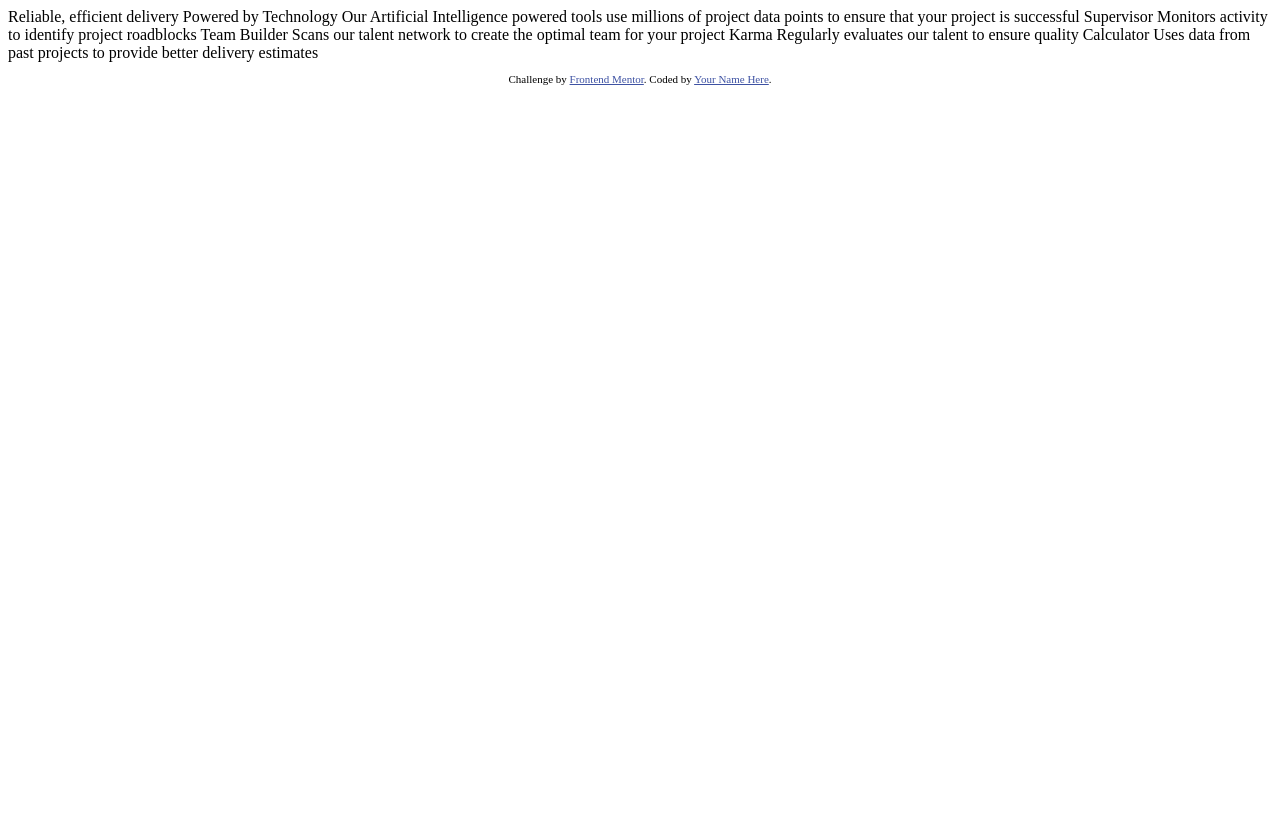
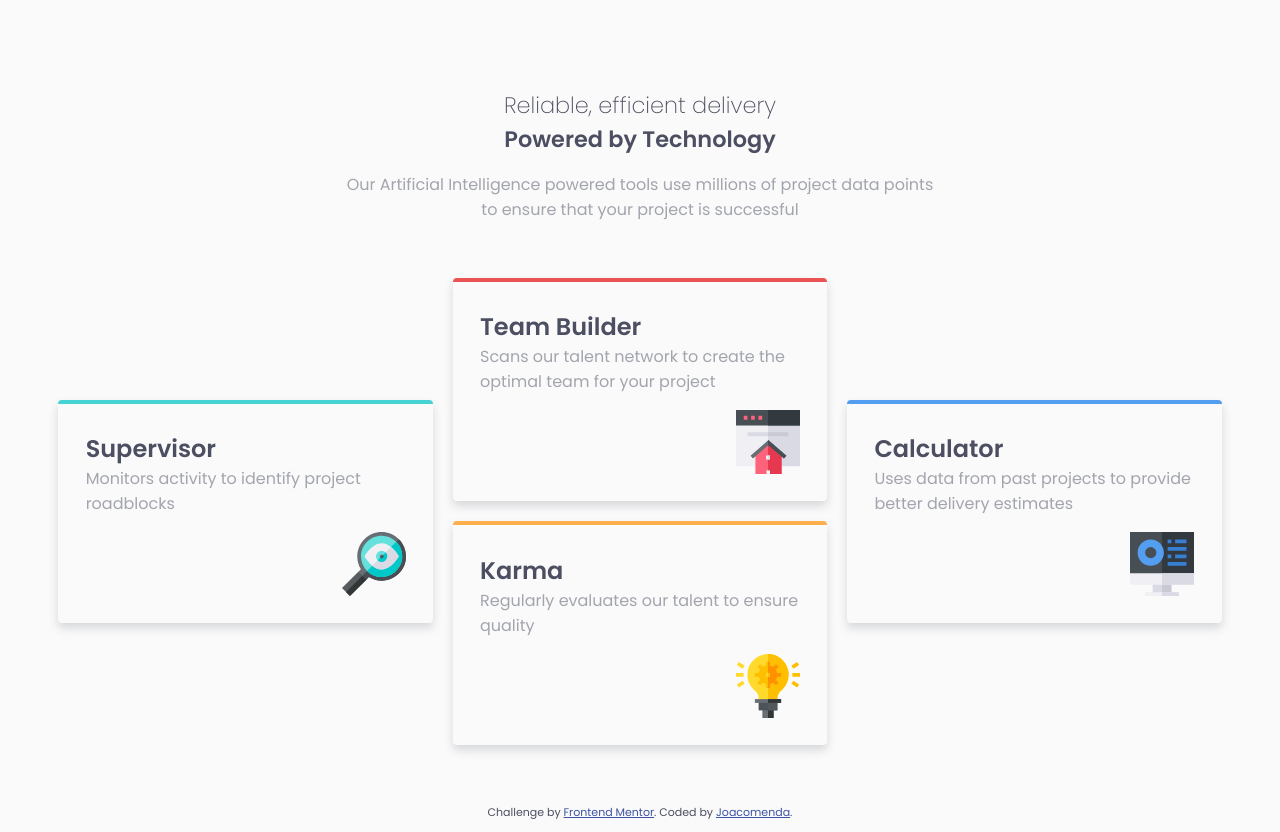
Before and after one commit to joacomenda/four-card-feature-section-master, a plain HTML site: page index.html in a window 1280 px wide. Before the commit the page ends 800 px from the top, so only its background shows below. Drawn offline with Linux system fonts and the light colour scheme.

Commit message:
finished design

```diff
--- /dev/null
+++ b/index.css
@@ -0,0 +1,155 @@
+body
+{
+    margin: 0;
+    padding: 0;
+    font-family: Poppins;
+    background-color: hsl(0, 0%, 98%);
+    color: hsl(234, 12%, 34%);
+}
+
+/*Layout*/
+
+h1
+{
+    margin: 0;
+}
+
+.container
+{
+    padding: 3em;
+    display: grid;
+    justify-items: center;
+}
+
+.header-info
+{
+    margin-top: 5vh;
+    margin-bottom: 5vh;
+}
+
+.header-title
+{
+    display: flex;
+    flex-direction: column;
+    align-items: center;
+    justify-items: center;
+}
+
+.title-1
+{
+    font-weight: 200;
+}
+
+.title-2
+{
+    font-weight: 600;
+}
+
+.intro-text
+{
+    text-align: center;
+    color: hsl(229, 6%, 66%);
+    max-width: 600px;
+}
+
+.card-container
+{
+    box-shadow: 0px 5px 10px hsla(234, 12%, 34%, 0.2);
+    border-radius: 4px;
+    border-top: 4px solid var(--color);
+    padding: 1.7em;
+    display: flex;
+    flex-direction: column;
+    max-width: 320px;
+}
+
+.card-1
+{
+    --color: hsl(180, 62%, 55%);
+}
+
+.card-2
+{
+    --color: hsl(0, 78%, 62%);
+}
+
+.card-3
+{
+    --color: hsl(34, 97%, 64%);
+}
+
+.card-4
+{
+    --color: hsl(212, 86%, 64%);
+}
+
+.card-name
+{
+    font-weight: 600;
+    margin-top: 0;
+    margin-bottom: 0;
+}
+
+.card-descriprion
+{
+    color: hsl(229, 6%, 66%);
+    margin-top: 0;
+}
+
+.card-image
+{
+    align-self: flex-end;
+}
+
+.multiple-cards-container
+{
+    display: grid;
+    grid-template-rows: repeat(auto-fit , 1fr);
+    gap: 20px;
+}
+
+/*Typography*/
+
+.title-1
+{
+    font-size: 1.4rem;
+}
+
+.title-2
+{
+    font-size: 1.4rem;
+}
+
+/*Media queries*/
+@media(min-width:950px)
+{
+    .multiple-cards-container
+    {
+        grid-template-columns: 1fr 1fr 1fr;
+        grid-template-rows: 1fr 1fr;
+    }
+
+    .card-1
+    {
+        grid-row-end: span 2;
+        align-self: center;
+    }
+
+    .card-2
+    {
+        grid-column: 2 / 3;
+        grid-row: 1 / 2;
+    }
+
+    .card-3
+    {
+        grid-column: 2 / 3;
+        grid-row: 2 / 3;
+    }
+
+    .card-4
+    {
+        grid-row-end: span 2;
+        align-self: center;
+    }
+}
--- a/index.html
+++ b/index.html
@@ -5,6 +5,11 @@
   <meta name="viewport" content="width=device-width, initial-scale=1.0"> <!-- displays site properly based on user's device -->
 
   <link rel="icon" type="image/png" sizes="32x32" href="./images/favicon-32x32.png">
+  <link rel="stylesheet" href="index.css">
+
+  <link rel="preconnect" href="https://fonts.googleapis.com">
+  <link rel="preconnect" href="https://fonts.gstatic.com" crossorigin>
+  <link href="https://fonts.googleapis.com/css2?family=Poppins:ital,wght@0,100;0,200;0,300;0,400;0,500;0,600;0,700;0,800;0,900;1,100;1,200;1,300;1,400;1,500;1,600;1,700;1,800;1,900&display=swap" rel="stylesheet">
 
   <title>Frontend Mentor | Four card feature section</title>
 
@@ -16,29 +21,46 @@
 </head>
 <body>
 
-  Reliable, efficient delivery
-  Powered by Technology
+  <main class="container">
+    <header class="header-info">
+      <div class="header-title">
+        <h1 class="title-1">Reliable, efficient delivery</h1>
+        <h1 class="title-2">Powered by Technology</h1>
+      </div>
+      <p class="intro-text">Our Artificial Intelligence powered tools use millions of project data points to ensure that your project is successful</p>
+    </header>
 
-  Our Artificial Intelligence powered tools use millions of project data points
-  to ensure that your project is successful
+    <div class="multiple-cards-container">
+      <div class="card-container card-1">
+        <h2 class="card-name">Supervisor</h2>
+        <p class="card-descriprion">Monitors activity to identify project roadblocks</p>
+        <img class="card-image" src="images/icon-supervisor.svg" alt="image of a magnifying glass with an eye on the glass">
+      </div>
 
-  Supervisor
-  Monitors activity to identify project roadblocks
+      <div class="card-container card-2">
+        <h2 class="card-name">Team Builder</h2>
+        <p class="card-descriprion">Scans our talent network to create the optimal team for your project</p>
+        <img class="card-image" src="images/icon-team-builder.svg" alt="image of a red small house with an archive behind it">
+      </div>
 
-  Team Builder
-  Scans our talent network to create the optimal team for your project
+      <div class="card-container card-3">
+        <h2 class="card-name">Karma</h2>
+        <p class="card-descriprion">Regularly evaluates our talent to ensure quality</p>
+        <img class="card-image" src="images/icon-karma.svg" alt="image of a lightbulb">
+      </div>
 
-  Karma
-  Regularly evaluates our talent to ensure quality
-
-  Calculator
-  Uses data from past projects to provide better delivery estimates
-
+      <div class="card-container card-4">
+        <h2 class="card-name">Calculator</h2>
+        <p class="card-descriprion">Uses data from past projects to provide better delivery estimates</p>
+        <img class="card-image" src="images/icon-calculator.svg" alt="image of a computer with a black background">
+      </div>
+    </div>
+  </main>
 
   <footer>
     <p class="attribution">
       Challenge by <a href="https://www.frontendmentor.io?ref=challenge" target="_blank">Frontend Mentor</a>.
-      Coded by <a href="#">Your Name Here</a>.
+      Coded by <a href="#">Joacomenda</a>.
     </p>
   </footer>
 </body>
```
